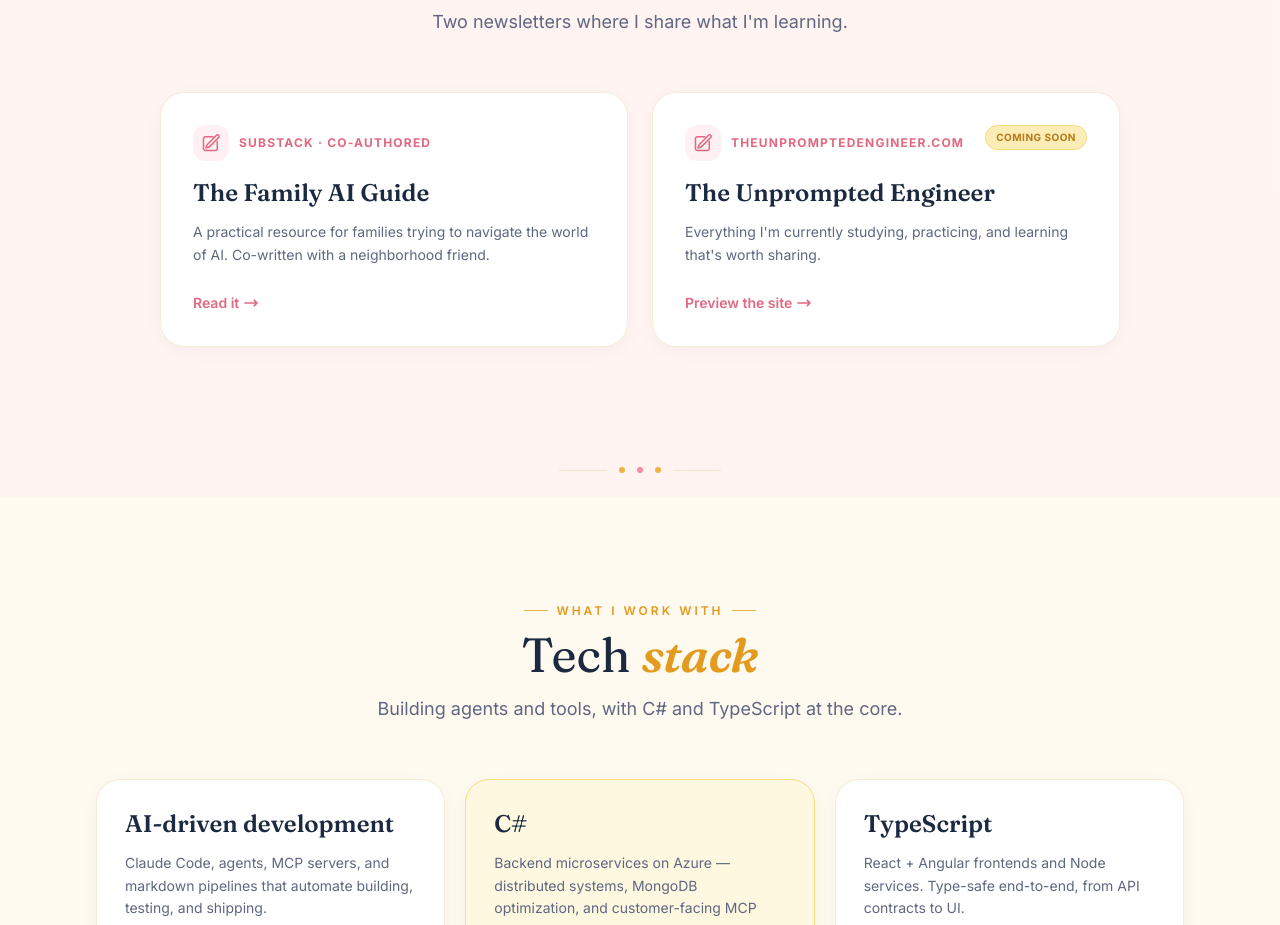
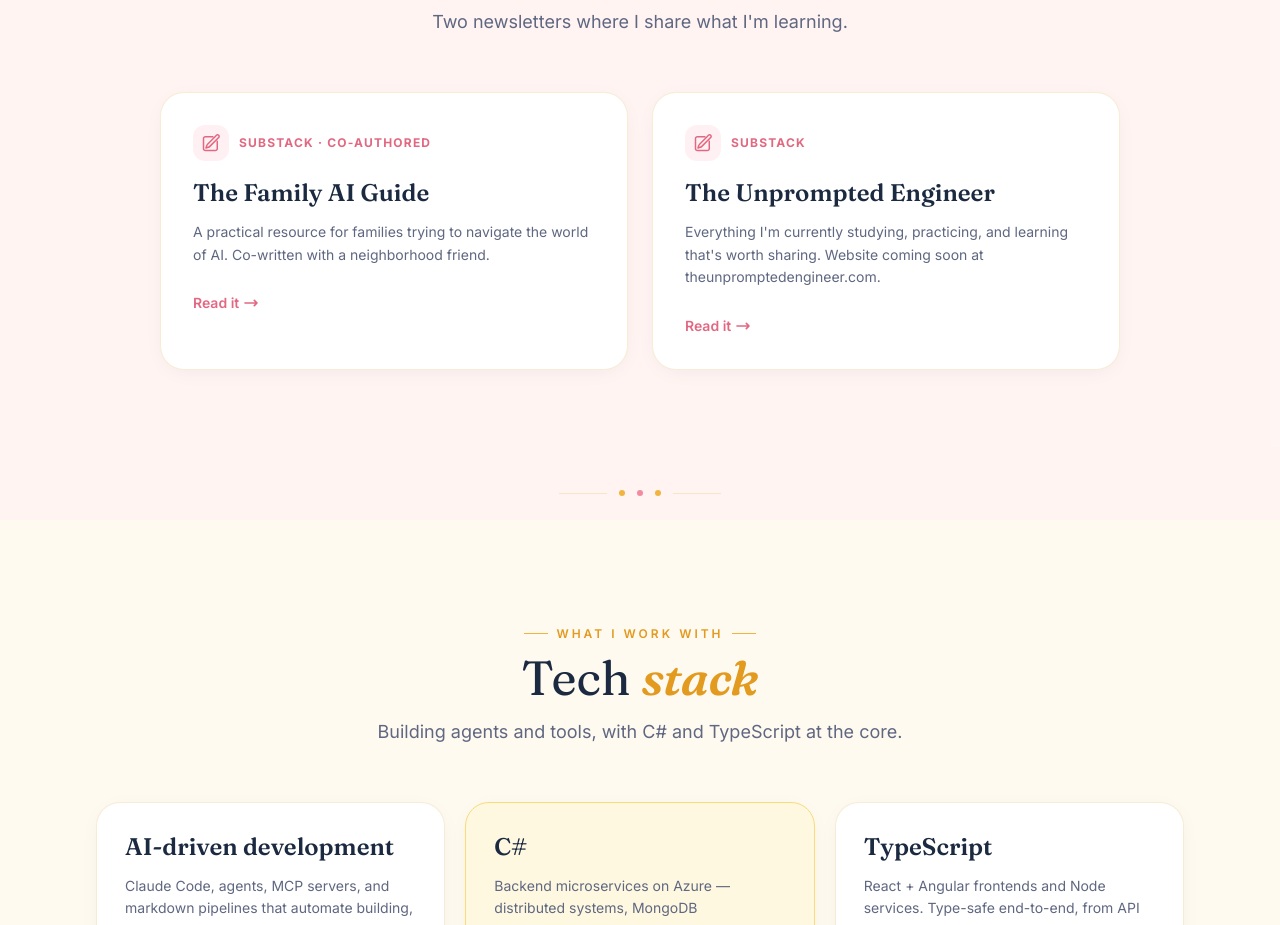
Before and after one commit to nataliamelissas/nataliasoto, a React (Vite) app: page / in a window 1280 px wide. Shown: the part 1840-2765 px from the top of the page. Built offline with nearby package versions, Linux system fonts and the light colour scheme.

Commit message:
Make The Unprompted Engineer writing card live, linking to its Substack

```diff
--- a/src/constants/content.ts
+++ b/src/constants/content.ts
@@ -96,10 +96,10 @@ export const WRITING: Writing[] = [
   {
     name: 'The Unprompted Engineer',
     description:
-      "Everything I'm currently studying, practicing, and learning that's worth sharing.",
-    url: 'https://theunpromptedengineer.com',
-    meta: 'theunpromptedengineer.com',
-    status: 'coming-soon',
+      "Everything I'm currently studying, practicing, and learning that's worth sharing. Website coming soon at theunpromptedengineer.com.",
+    url: 'https://substack.com/@theunpromptedengineer',
+    meta: 'Substack',
+    status: 'live',
   },
 ];
 
```
